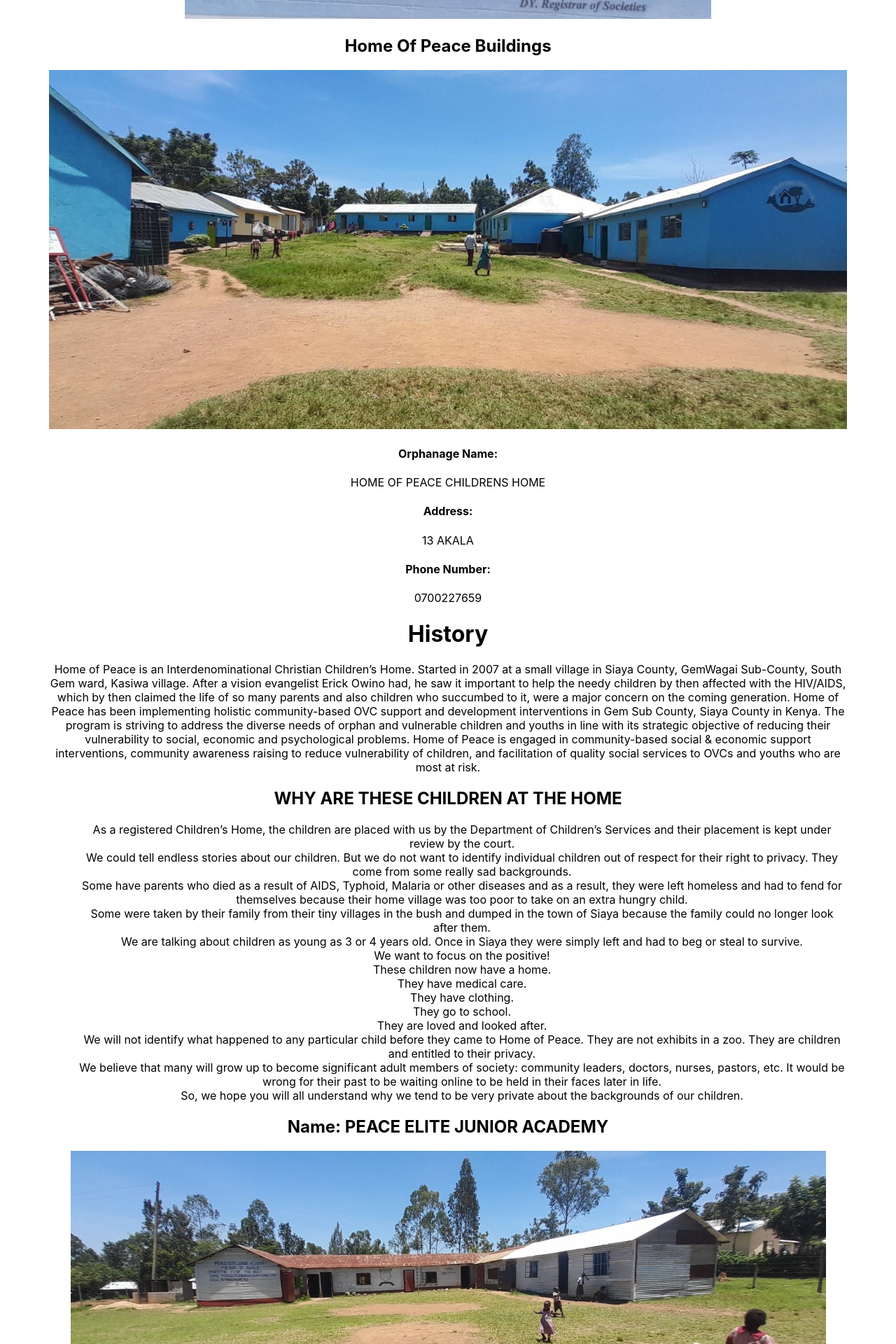
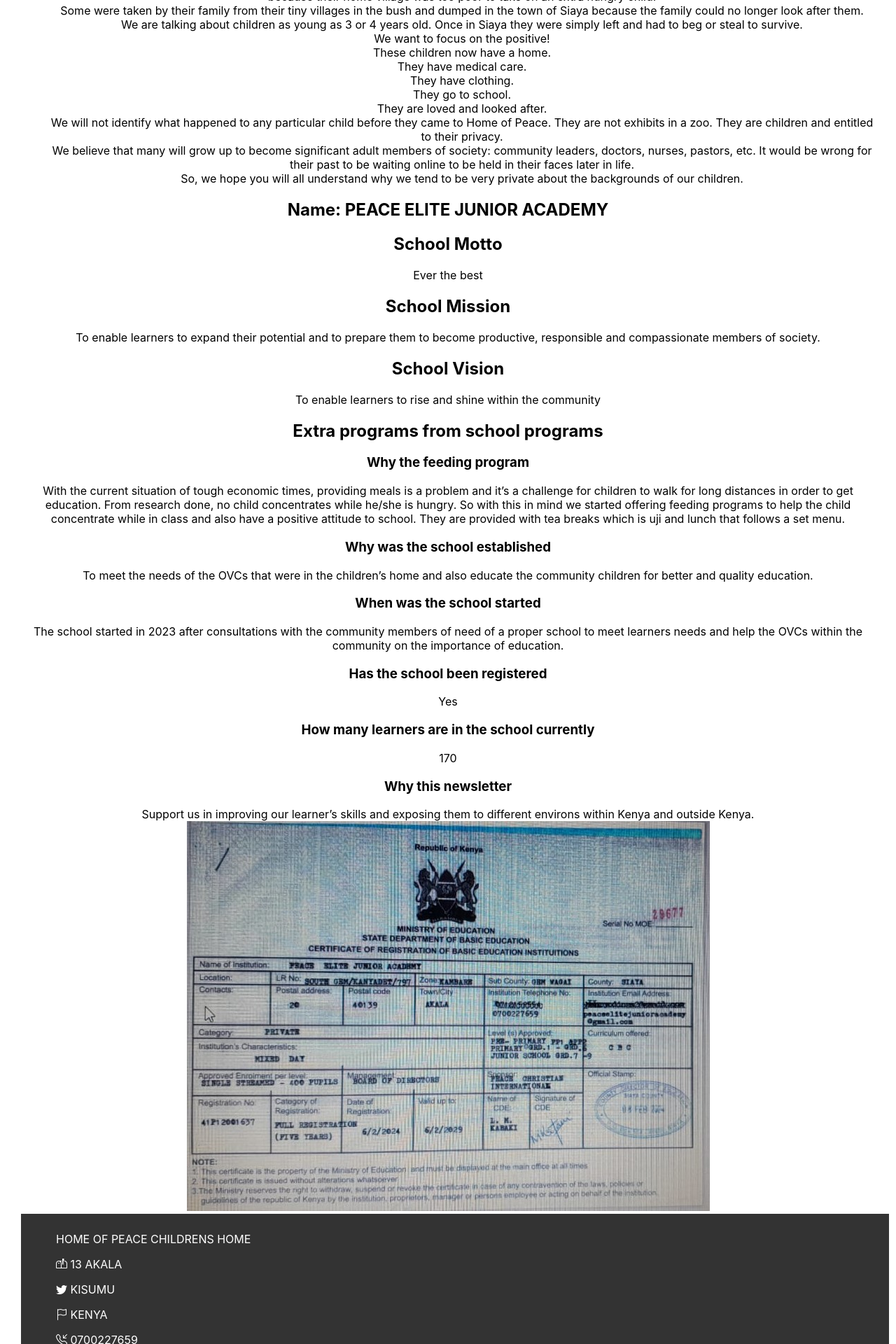
Before and after one commit to pemprojects/homeofpeace-website, a React (Create React App) app: page / in a window 1280 px wide. Shown: the part 2366-4286 px from the top of the page at 70% size. Built offline with nearby package versions, Linux system fonts and the light colour scheme.

Commit message:
Footer update

```diff
--- a/package.json
+++ b/package.json
@@ -40,5 +40,8 @@
       "last 1 firefox version",
       "last 1 safari version"
     ]
+  },
+  "devDependencies": {
+    "bootstrap-icons": "^1.11.3"
   }
 }
--- a/src/App.css
+++ b/src/App.css
@@ -18,6 +18,7 @@ header {
   color: white;
   padding: 10px 0;
   position: sticky;
+  position: -webkit-sticky;
   top: 0;
   width: 100%;
   z-index: 1000;
@@ -157,3 +158,32 @@ img {
 .carousel-button.next {
   right: 10px;
 }
+
+.footer {
+  background-color: #333;
+  color: white;
+  padding: 10px 10px;
+  position: relative;
+  bottom: 0;
+  width: 100%;
+  z-index: 1000;
+  background-repeat: repeat;
+}
+
+.footer-text {
+  margin: 0;
+}
+
+/* .footer {
+  background-color: #333;
+  color: white;
+  width: 100%;
+  background-image: none;
+  background-repeat: repeat;
+  background-attachment: scroll;
+  background-position: 0% 0%;
+  position: relative;
+  bottom: 0pt;
+  left: 0pt;
+
+}    */
--- a/src/App.jsx
+++ b/src/App.jsx
@@ -13,27 +13,31 @@ import hope_buildings_img from './images/hope_buildings.jpg';
 import hope_elite_academy_img from './images/hope_elite_junior_academy.jpg';
 import hope_church_cert_img from './images/hope_church_cert.jpg';
 import elite_junior_cert from './images/elite_junior_cert.jpg';
+import Footer from './components/Footer';
 
 function App() {
     const images = [
-        {name: "Church Service", imageSrc: church_service_img},
-        {name: "Church Buildings", imageSrc: church_building_img},
-        {name: "Hope Buildings", imageSrc: hope_buildings_img},
-        {name: "Hope Elite Academy", imageSrc: hope_elite_academy_img},
-        {name: "Hope Church Certificate", imageSrc: hope_church_cert_img},
-        {name: "Elite Junior Certificate", imageSrc: elite_junior_cert},
+        { name: 'Church Service', imageSrc: church_service_img },
+        { name: 'Church Buildings', imageSrc: church_building_img },
+        { name: 'Hope Buildings', imageSrc: hope_buildings_img },
+        { name: 'Hope Elite Academy', imageSrc: hope_elite_academy_img },
+        { name: 'Hope Church Certificate', imageSrc: hope_church_cert_img },
+        { name: 'Elite Junior Certificate', imageSrc: elite_junior_cert },
     ];
     return (
-        <div>
+        <div className="site">
             <Header />
+                <article className="site-content">
                     <div className="carousel-content">
                         <Carousel images={images} />
                     </div>
-            <div style={{ margin: 20, padding: 20 }}>
+                    <div>
                         <OrganizationDetails />
                         <OrphanageDetails />
                         <EliteJuniorAcademy />
                     </div>
+                </article>
+            <Footer />
         </div>
     );
 }
--- a/src/components/EliteJuniorAcademy.jsx
+++ b/src/components/EliteJuniorAcademy.jsx
@@ -1,13 +1,11 @@
 import React from 'react';
 import elite_academy from '../data/hope_junior_academy.json';
-import junior_academy_pic  from '../images/hope_elite_junior_academy.jpg';
 import junior_academy_cert  from '../images/elite_junior_cert.jpg';
 
 const EliteJuniorAcademy = () => {
     return (
         <div className='center'>
             <h2>Name: {elite_academy.ACADEMY_NAME}</h2>
-            <img src={junior_academy_pic} alt="Elite junior academy" />
             <h2>School Motto</h2>
             {elite_academy.SCHOOL_MOTTO}
             <h2>School Mission</h2>
--- /dev/null
+++ b/src/components/Footer.jsx
@@ -0,0 +1,32 @@
+import React, { useState } from 'react';
+import orphanage from '../data/hope_orphanage.json';
+import "bootstrap-icons/font/bootstrap-icons.css";
+
+const Footer = () => {
+    let date = new Date().getFullYear();
+
+    return (
+        <footer className="footer">
+            <ul className="footer_contents">
+                <li style={{ textAlign: 'left' }}>
+                    <div>
+                        <p>{orphanage.ORPHANAGE_NAME}</p>
+                        <p><i className="bi bi-mailbox-flag"></i> {orphanage.ADDRESS}</p>
+                        <p><i className="bi bi-twitter"></i> {orphanage.PROVINCE}</p>
+                        <p><i className="bi bi-flag"></i> {orphanage.COUNTRY}</p>
+                        <p><i className="bi bi-telephone-inbound"></i> {orphanage.PHONE_NUMBER}</p>
+                    </div>
+                </li>
+                <li style={{ textAlign: 'right' }}>
+                    <div>
+                        <p>Copyright © {date} Purpose on the Planet</p>
+                        <p>approved 501(c)(3) non-profit organization</p>
+                    </div>
+                </li>
+            </ul>
+        </footer>
+
+    );
+};
+
+export default Footer;
--- a/src/components/OrganizationDetails.jsx
+++ b/src/components/OrganizationDetails.jsx
@@ -1,10 +1,9 @@
 import React from 'react';
 import church from '../data/hope_church.json';
-import cert from '../images/hope_church_cert.jpg';
 
 const OrganizationDetails = () => {
     return (
-        <div className='center'>
+        <div className="center">
             <h2>History</h2>
             <p>{church.HISTORY}</p>
             <h2>Mission Statement</h2>
@@ -29,9 +28,6 @@ const OrganizationDetails = () => {
                     </React.Fragment>
                 ))}
             </ul>
-            <h2>Church Operation Certificate</h2>
-            <img src={cert} alt="Church operation certificate"/>
-
         </div>
     );
 };
--- a/src/components/OrphanageDetails.jsx
+++ b/src/components/OrphanageDetails.jsx
@@ -1,17 +1,11 @@
 /* eslint-disable jsx-a11y/img-redundant-alt */
 import React from 'react';
-import churchBuilding from '../images/hope_buildings.jpg';
 import orphanage from '../data/hope_orphanage.json';
 
 
 const OrphanageDetails = () => {
     return (
         <div className='center'>
-            <h2>Home Of Peace Buildings</h2>
-            <img
-                src={churchBuilding}
-                alt="church building image"
-            />
             <h4>Orphanage Name:</h4> {orphanage.ORPHANAGE_NAME}
             <h4>Address:</h4> {orphanage.ADDRESS}
             <h4>Phone Number:</h4> {orphanage.PHONE_NUMBER}
--- a/src/data/hope_orphanage.json
+++ b/src/data/hope_orphanage.json
@@ -1,6 +1,8 @@
 {
     "ORPHANAGE_NAME": "HOME OF PEACE CHILDRENS HOME",
     "ADDRESS": "13 AKALA",
+    "PROVINCE": "KISUMU",
+    "COUNTRY": "KENYA",
     "PHONE_NUMBER": "0700227659",
     "HISTORY": "Home of Peace is an Interdenominational Christian Children’s Home. Started in 2007 at a small village in Siaya County, GemWagai Sub-County, South Gem ward, Kasiwa village. After a vision evangelist Erick Owino had, he saw it important to help the needy children by then affected with the HIV/AIDS, which by then claimed the life of so many parents and also children who succumbed to it, were a major concern on the coming generation. Home of Peace has been implementing holistic community-based OVC support and development interventions in Gem Sub County, Siaya County in Kenya. The program is striving to address the diverse needs of orphan and vulnerable children and youths in line with its strategic objective of reducing their vulnerability to social, economic and psychological problems. Home of Peace is engaged in community-based social & economic support interventions, community awareness raising to reduce vulnerability of children, and facilitation of quality social services to OVCs and youths who are most at risk.",
     "WHY_ARE_THESE_CHILDREN_AT_THE_HOME": [
```
Also changed, not shown: 1 other file (tests, documents, lock files or other folders). Lines whose indentation alone changed are shown as unchanged.
